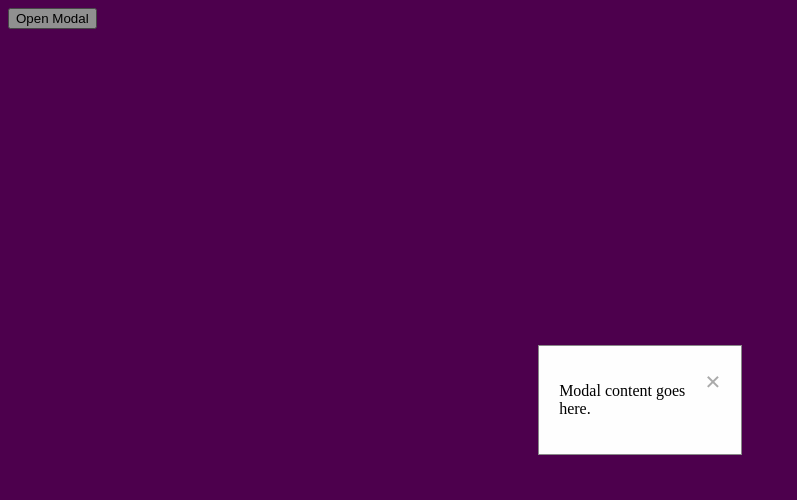
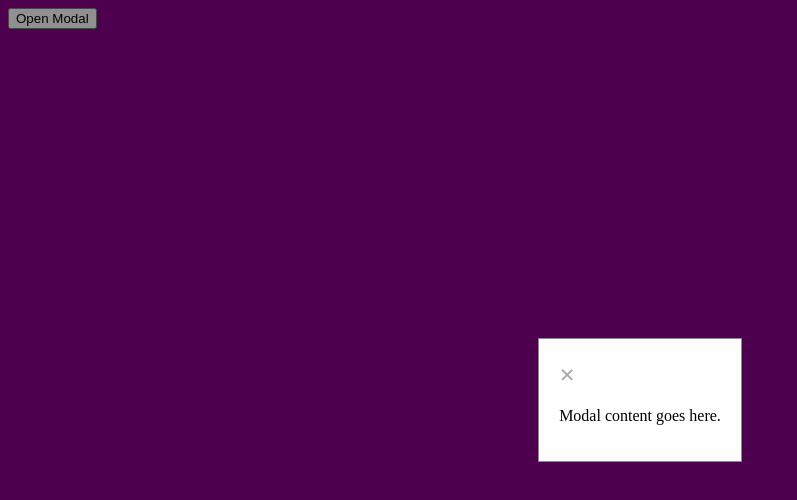
Before and after one commit to WebDevelopmentSAN/popup-modal100perceent-Jquery, a plain HTML site: page index.html in a window 1280 px wide. Shown: the whole page, without its empty margins (0-797 px from the left). Drawn offline with nearby package versions, Linux system fonts and the light colour scheme.

Commit message:
Update style.css

```diff
--- a/CSS/style.css
+++ b/CSS/style.css
@@ -36,9 +36,10 @@ display: flex;
 
   .close {
     color: #aaa;
-    float: right;
     font-size: 28px;
     font-weight: bold;
+    cursor: pointer;
+    align-self: flex-end;
   }
 
   .close:hover,
```
